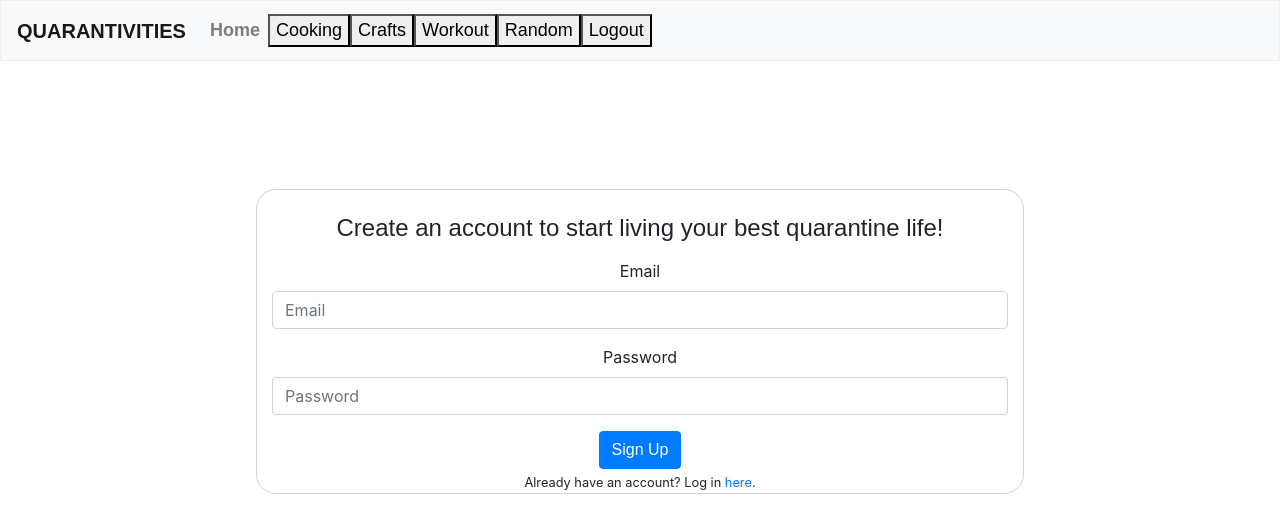
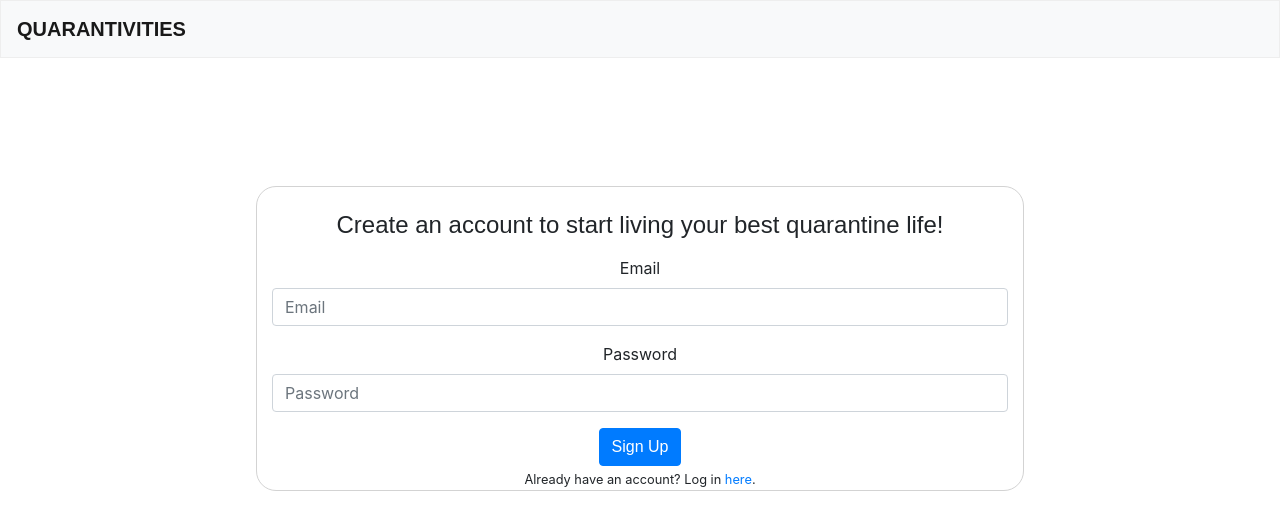
Before and after one commit to BriGab/Quarantivities, a React (Create React App) app in the folder client/: page / in a window 1280 px wide. Shown: the top 532 px of the page. Built offline with nearby package versions, Linux system fonts and the light colour scheme; a web font is replaced by a local one.

Commit message:
basic nav

```diff
--- a/client/src/App.js
+++ b/client/src/App.js
@@ -4,6 +4,7 @@ import SignIn from "./pages/SignIn";
 import SignUp from "./pages/SignUp";
 import Home from "./pages/Home";
 import Nav from "./components/Nav";
+import BasicNav from "./components/Nav/basicNav";
 import Activities from "./pages/Activities";
 import API from "./utils/API"
 
@@ -26,21 +27,25 @@ function App () {
     return (
         <Router>
             <div>
-                <Nav />
                 <Switch>
+
                     <Route exact path={["/","/signup"]}>
+                        <BasicNav />
                         <SignUp />
                     </Route>
 
                     <Route exact path="/signin">
+                        <BasicNav />
                         <SignIn />
                     </Route>
 
                     <Route exact path="/home" >
+                        <Nav />
                         <Home />
                     </Route>
 
                     <Route exact path="/activities" >
+                        <Nav />
                         <Activities />
                     </Route>
 
--- /dev/null
+++ b/client/src/components/Nav/basicNav.js
@@ -0,0 +1,21 @@
+import React from "react";
+import { Link } from "react-router-dom";
+
+
+
+
+function BasicNav() {
+
+    return (
+        <nav className="navbar navbar-expand-lg navbar-light bg-light">
+        <div>
+        <Link className="navbar-brand" to="/">
+          Quarantivities
+        </Link>
+        </div>
+
+      </nav>
+    )
+}
+
+export default BasicNav;
--- a/client/src/utils/API.js
+++ b/client/src/utils/API.js
@@ -11,6 +11,13 @@ export default {
   },
   loginUser: function (userData) {
     return axios.post("/auth/login", userData)
+  },
+
+
+  fetchLikeUpdate: function(id) {
+    console.log("hello", id);
+    return axios.put("/api/activities", + accessQuery, {id})
+
   },
 
   fetchActivity: function(category) {
```
